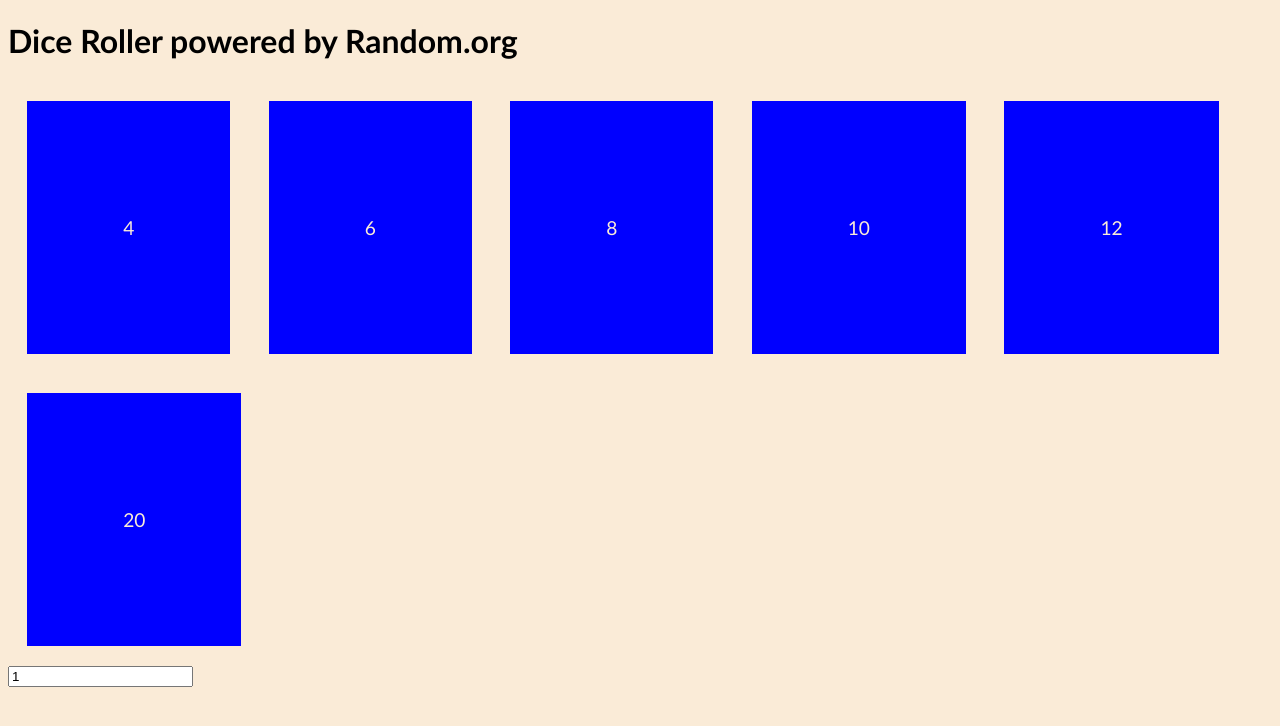
After one commit to NateDimick/HomeBase, a Flask app: page /dice in a window 1280 px wide. The commit adds this page. Shown: the top 726 px of the page. Run offline with Flask 2, Linux system fonts and the light colour scheme.

Commit message:
made a simple dnd dice roller becuase i don't trust other apps

```diff
--- a/app.py
+++ b/app.py
@@ -1,15 +1,17 @@
 from flask import Flask, render_template, request, redirect, jsonify
 from flask_cors import CORS
-import json, psutil, socket, gpiozero
+import json, psutil, socket, gpiozero, requests
 from os.path import join, expanduser
 
 app = Flask(__name__)
 CORS(app)
 hostname = socket.gethostname()
 
+# this list is like a brainstorm/ roadmap of what I'd like to implement in the future
 features = [
     ("chupbot", "@chupeverything management"),
     ("raspi", "Hardware Monitor"),
+    ("dice", "DnD dice roller"),
     ("betting", "Sports Betting Calculators"),
     ("deisbot", "u/BrandeisBot management"),
     ("lights", "Smart Home Light management"),
@@ -63,7 +65,6 @@ def chupbot():
 def monitor():
     return render_template("raspi.html")
 
-
 @app.route("/raspi/update")
 def monitor_update():
     """
@@ -76,3 +77,7 @@ def monitor_update():
     else:
         cpu_temp = "not on raspi"
     return jsonify({"response": "Hello", "cpu_load": cpu_load, "host": hostname, "cpu_temp": f"{cpu_temp} C"})
+
+@app.route("/dice")
+def dice():
+    return render_template("dice.html")
--- a/requirements.txt
+++ b/requirements.txt
@@ -4,3 +4,4 @@ markdown
 psutil
 gpiozero
 Rpi.GPIO
+requests
--- a/static/css/style.css
+++ b/static/css/style.css
@@ -10,7 +10,7 @@ body {
     align-content: center;
 }
 
-.flex-container > a {
+.flex-container div {
     display: inline-flexbox;
     padding: 5em;
     margin: 1em;
@@ -21,3 +21,9 @@ body {
     text-emphasis: bold;
     font-size: larger;
 }
+
+#roll-result {
+    text-align: center;
+    text-emphasis: bold;
+    font-size: larger;
+}
--- /dev/null
+++ b/static/js/dice.js
@@ -0,0 +1,30 @@
+window.onload = () => {
+    let numInput = document.getElementById("num-dice");
+    numInput.addEventListener("change", (event) => {
+        if (parseInt(numInput.value < 1)) {
+            numInput.value = 1;
+        }
+    })
+    let result = document.getElementById("roll-result");
+    let rollers = Array.from(document.querySelectorAll(".roll"));
+    rollers.forEach(r => {
+        r.addEventListener("click", async () => {
+            result.innerHTML = "--- <br> ---";
+            let num = parseInt(r.firstElementChild.innerHTML);
+            console.log(num);
+            let url = `https://www.random.org/integers/?min=1&max=${num}&num=${numInput.value}&col=${numInput.value}&rnd=new&format=plain&base=10`;
+            console.log(url);
+            let resp = await fetch(url, {"mode": "cors"});
+            //console.log(resp, resp.text());
+            let respText = await resp.text();
+            console.log(respText);
+            respText = respText.trim().split("\t");
+            console.log(respText);
+            let sum = 0;
+            respText.forEach(n => {
+                sum += parseInt(n);
+            })
+            result.innerHTML = `${sum} <br> (${respText.join(', ')})`;
+        });
+    });
+};
--- a/templates/base.html
+++ b/templates/base.html
@@ -3,6 +3,7 @@
     <head>
         <title>{{ title }}</title>
         <link rel="stylesheet" href="{{ url_for('static', filename='css/style.css') }}">
+        <link rel="icon" href="{{ url_for('static', filename='logo.png') }}">
         {% block scripts %}
         {% endblock %}
     </head>
--- /dev/null
+++ b/templates/dice.html
@@ -0,0 +1,22 @@
+{% extends "base.html" %}
+
+{% set title = "Dice Roller" %}
+
+{% block scripts %}
+<script src="{{ url_for('static', filename='js/dice.js') }}"></script>
+{% endblock %}
+
+{% block body %}
+<h1>Dice Roller powered by Random.org</h1>
+<div>
+    <h1 id="roll-result"></h1>
+</div>
+<div class="flex-container">
+    {% for i in [4, 6, 8, 10, 12, 20] %}
+    <div class="roll">
+        <p>{{ i }}</p>
+    </div>
+    {% endfor %}
+</div>
+<input type="number" name="num-dice" id="num-dice" value="1">
+{% endblock %}
```
Also changed, not shown: static/js/chupbot.js (added, +15 -0 lines), static/js/raspi.js (added, +17 -0 lines), templates/chupbot.html (+1 -18 lines), templates/raspi.html (+1 -20 lines), static/logo.png (added).
